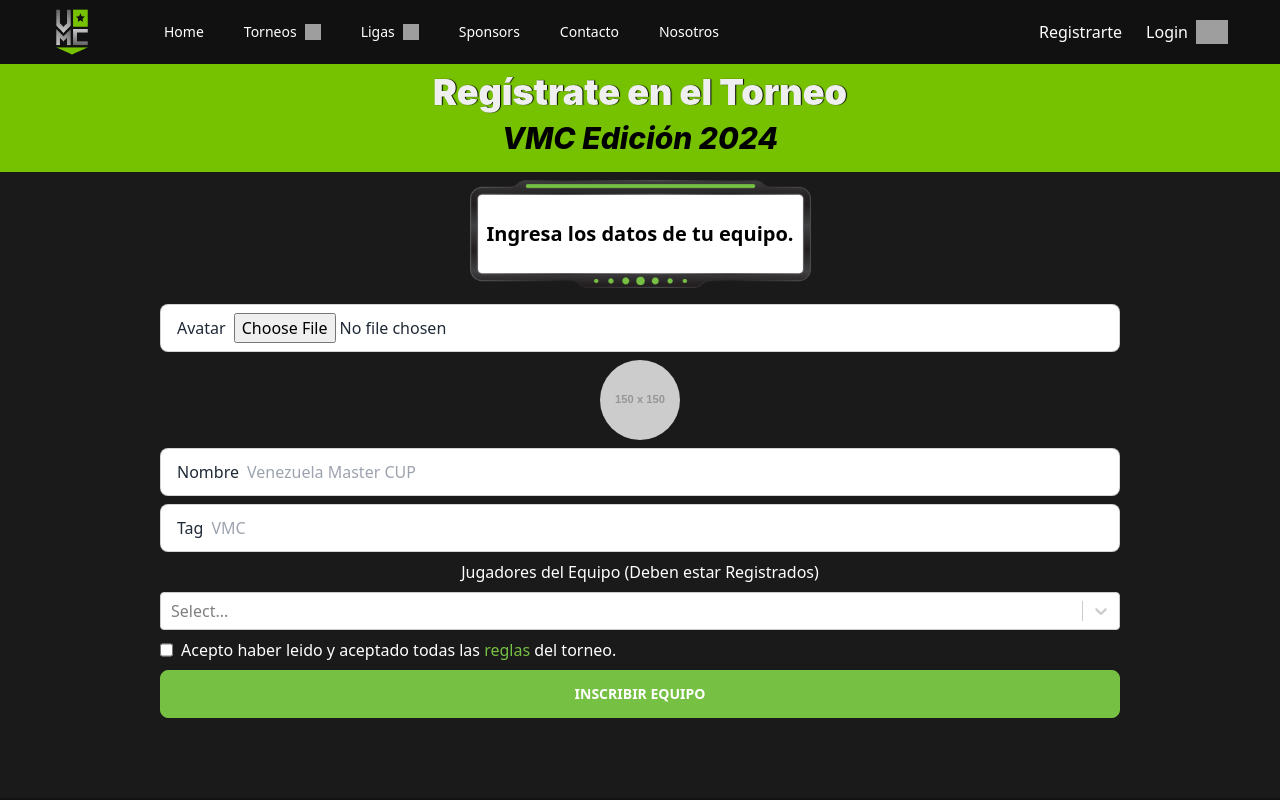
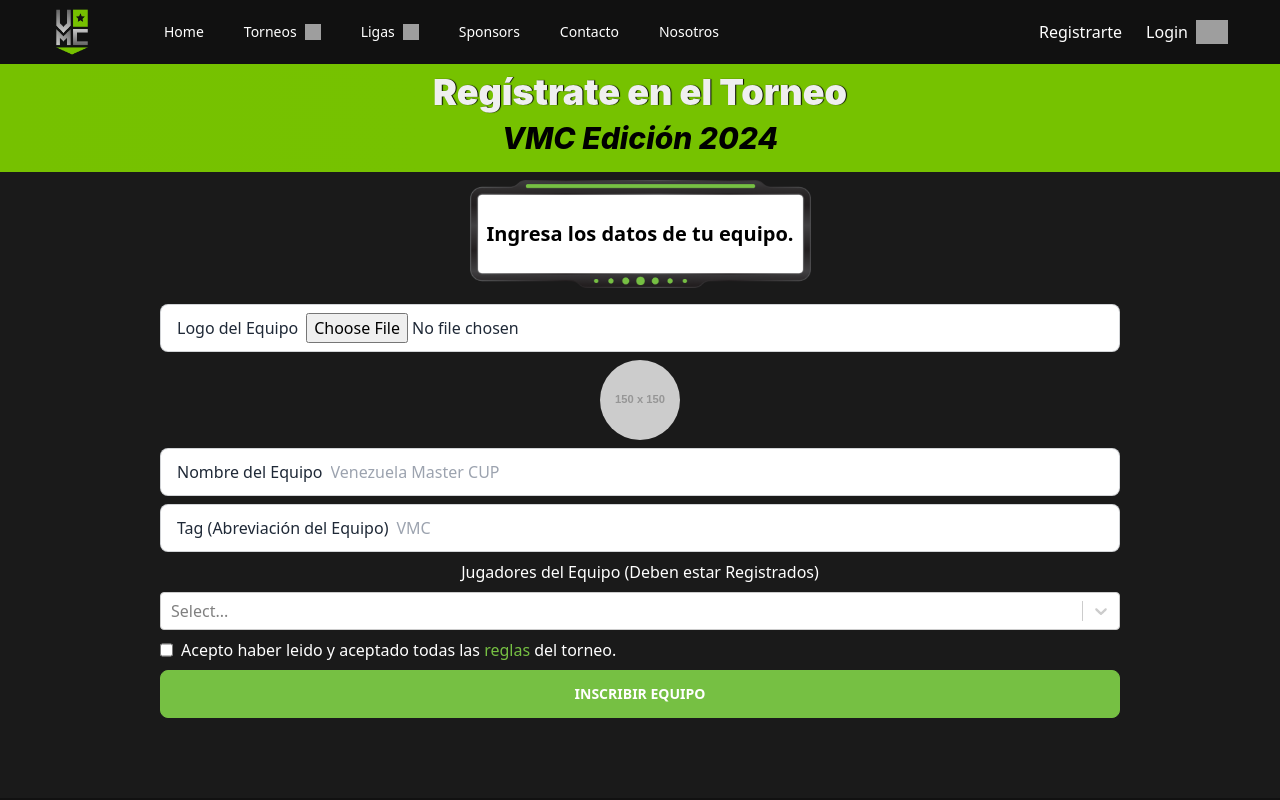
Before and after one commit to YotoCoder/front, a Next.js app: page /registro-torneo-vmc-2024 in a window 1280 px wide. Shown: the top 800 px of the page. Built offline with nearby package versions, Linux system fonts and the light colour scheme; no server answers; grey boxes are pictures that could not be loaded.

Commit message:
update cards teams

```diff
--- a/pages/registro-torneo-vmc-2024.js
+++ b/pages/registro-torneo-vmc-2024.js
@@ -131,7 +131,7 @@ const RegistroTorneo = () => {
           <form className="flex items-center justify-center pt-4 flex-col gap-2">
 					{error.avatar && <p className="text-red-500">{error.avatar}</p>}
             <label className="input input-bordered flex items-center gap-2 w-3/4">
-              Avatar
+              Logo del Equipo
               <input
                 type="file"
                 className="grow"
@@ -150,7 +150,7 @@ const RegistroTorneo = () => {
             />
 						{error.nombre && <p className="text-red-500">{error.nombre}</p>}
             <label className="input input-bordered flex items-center gap-2 w-3/4 ">
-              Nombre
+              Nombre del Equipo
               <input
                 type="text"
                 className="grow"
@@ -161,7 +161,7 @@ const RegistroTorneo = () => {
 
 						{error.tag && <p className="text-red-500">{error.tag}</p>}
             <label className="input input-bordered flex items-center gap-2 w-3/4">
-              Tag
+              Tag (Abreviación del Equipo)
 
               <input
                 type="text"
--- a/pages/torneovmc.js
+++ b/pages/torneovmc.js
@@ -6,7 +6,7 @@ import Cargador from "./components/Cargador";
 import parse from "html-react-parser";
 import Flag from "react-world-flags";
 import { Toaster } from "react-hot-toast";
-
+import Link from "next/link";
 import { useRouter } from "next/router";
 
 const Nav = dynamic(() => import("./components/Nav"), {
@@ -136,7 +136,7 @@ const Torneo = () => {
           </div>
         ) : (
           <>
-            <div className="bg-[#111111]my-4 lg:mt-4 lg:px-16">
+            <div className="bg-[#111111] my-4 lg:mt-4 lg:px-16">
               <div className="flex items-center py-4 justify-center text-xl lg:text-2xl lg:justify-start tituloTorneo">
                 {torneo.nombre}
               </div>
@@ -411,7 +411,7 @@ const Torneo = () => {
 
                   {equipos.map((equipo) => (
                     <>
-                      <div className="flex relative lg:w-full mt-20 flex-col card items-center justify-center m-4">
+                      <div className="flex relative lg:w-full mt-20 flex-col card items-center justify-center m-4 hover:shadow-xl !shadow-emerald-700">
                         <div className="flex flex-col items-center justify-center relative top-[-7vh] pt-[-7vh] ">
                           <div>
                             <img
@@ -419,8 +419,8 @@ const Torneo = () => {
                               alt="..."
                               className="flex items-center justify-center w-24 h-24 rounded-full object-cover"
                               style={{
-                                background:
-                                  "linear-gradient( #76C900, #111111 )",
+                                background: 0
+                                  // "linear-gradient( #76C900, #111111 )",
                               }}
                             />
                             <h2 className="nombreCard text-2xl pt-2">
@@ -432,9 +432,9 @@ const Torneo = () => {
 
                           <div className="w-full">
                             {equipo.jugadores.map((jugador) => (
-                              <div className="flex items-center hover:bg-lime-800 justify-between gap-4 py-2">
+                              <div className="flex items-center hover:bg-emerald-700 justify-between gap-4 py-2 px-4 rounded-xl">
                                 <div className="flex items-center gap-2">
-                                  <img
+                                  {/* <img
                                     src={jugador.avatar
                                     ? jugador.avatar
                                     : "https://vemastercup.com/icons/user.svg"
@@ -442,10 +442,12 @@ const Torneo = () => {
                                     alt="..."
                                     className="rounded-full object-cover w-12 h-12"
                                   />
-                                  {console.log(jugador)}
+                                  {console.log(jugador)} */}
 
                                   <div className="text-white">
-                                    {jugador.username}
+                                    <Link href={`/user/profile/${jugador.username}`} target="_blank">
+                                      {jugador.username}
+                                    </Link>
                                   </div>
                                 </div>
                                 <div className="text-gray-500 ">
@@ -475,7 +477,7 @@ const Torneo = () => {
                           <div className="flex gap-10  mt-6">
                             <div
                               className={`
-                                      flex items-center text-2xl drop-shadow-sm rounded-2xl border-4  p-4 justify-center w-60 text-white
+                                      flex items-center text-sm drop-shadow-sm rounded border-4  p-0 justify-center w-60 text-white
                                       ${
                                         equipo.estado == "ACTIVO"
                                           ? "border-green-400 "
@@ -493,9 +495,7 @@ const Torneo = () => {
                                       }`}
                             >
                               {
-                                equipo.nombre == 'Biz Gaming'
-                                  ? 'GANADOR'
-                                  : equipo.estado
+                                equipo.estado
                               }
                             </div>
                           </div>
```
Also changed, not shown: public/images/Biz_Gaming_LOGO_2.png (added).
